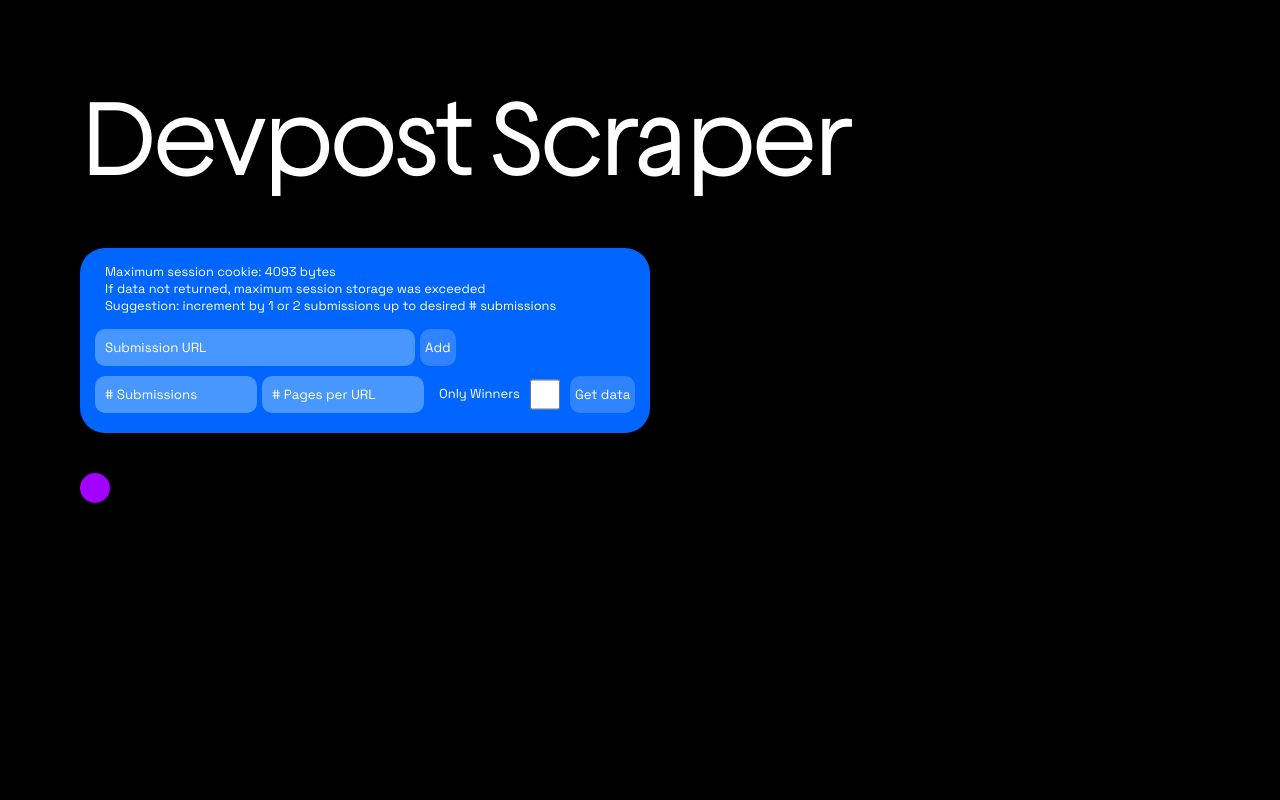
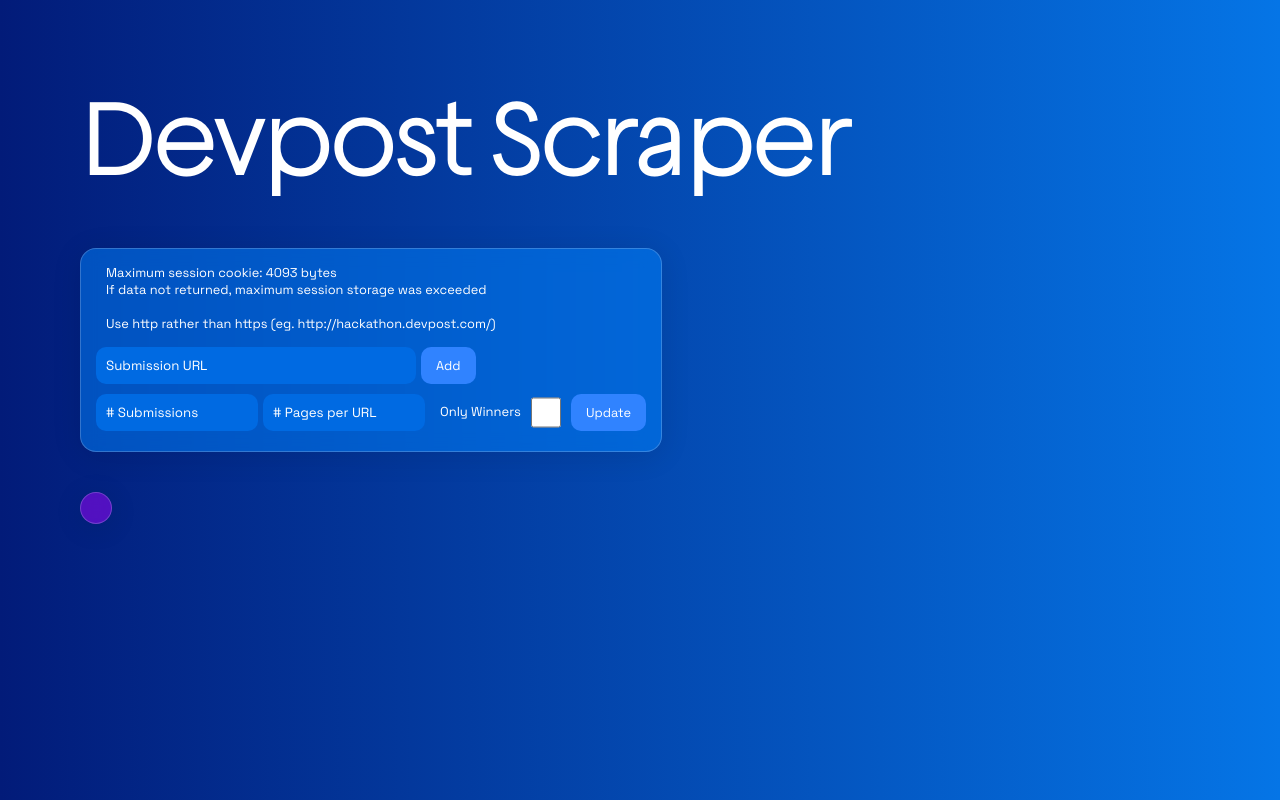
Before and after one commit to xegativ/devpost-scraper, a Flask app: page / in a window 1280 px wide. Run offline with Flask 3, Linux system fonts and the light colour scheme.

Commit message:
Added requirements.txt

```diff
--- /dev/null
+++ b/requirements.txt
@@ -0,0 +1,3 @@
+beautifulsoup4==4.11.1
+Flask==3.0.0
+spacy==3.7.1
--- a/static/styles/index.css
+++ b/static/styles/index.css
@@ -14,7 +14,17 @@
 }
 
 body {
-    background-color: black;
+    background: #0575e6; /* fallback for old browsers */
+    background: -webkit-linear-gradient(
+        to right,
+        #021b79,
+        #0575e6
+    ); /* Chrome 10-25, Safari 5.1-6 */
+    background: linear-gradient(
+        to right,
+        #021b79,
+        #0575e6
+    ); /* W3C, IE 10+/ Edge, Firefox 16+, Chrome 26+, Opera 12+, Safari 7+ */
 }
 
 h1 {
@@ -37,7 +47,7 @@ input {
     color: rgb(255, 255, 255);
     font-family: "Space Grotesk", sans-serif;
 
-    background-color: rgb(71, 151, 255);
+    background-color: rgb(0, 106, 226);
 }
 
 #warning {
@@ -96,18 +106,32 @@ label {
     margin-top: 50px;
     padding: 15px;
 
-    background-color: rgb(0, 102, 255);
+    /* background-color: rgb(0, 132, 255); */
 
-    border-radius: 25px;
+    /* border-radius: 25px; */
+
+    background: rgba(0, 132, 255, 0.5);
+    border-radius: 16px;
+    box-shadow: 0 4px 30px rgba(0, 0, 0, 0.1);
+    backdrop-filter: blur(9px);
+    -webkit-backdrop-filter: blur(9px);
+    border: 1px solid rgba(255, 255, 255, 0.2);
 }
 
 .stored-bg {
     /* margin-top: 50px; */
     padding: 15px;
 
-    background-color: rgb(162, 0, 255);
+    /* background-color: rgb(162, 0, 255); */
 
-    border-radius: 25px;
+    /* border-radius: 25px; */
+
+    background: rgba(162, 0, 255, 0.5);
+    border-radius: 16px;
+    box-shadow: 0 4px 30px rgba(0, 0, 0, 0.1);
+    backdrop-filter: blur(9px);
+    -webkit-backdrop-filter: blur(9px);
+    border: 1px solid rgba(255, 255, 255, 0.2);
 }
 
 #div-stored {
@@ -118,6 +142,22 @@ label {
 button {
     color: white;
     font-family: "Space Grotesk", sans-serif;
+
+    border-style: solid;
+    border-width: 0px;
+    border-radius: 10px;
+    border-color: white;
+
+    padding: 10px;
+
+    padding-left: 15px;
+    padding-right: 15px;
+
+    font-size: 0.8em;
+    color: white;
+    font-family: "Space Grotesk", sans-serif;
+
+    cursor: pointer;
 }
 
 #DontCheckWinner {
@@ -154,8 +194,8 @@ button {
     margin-top: 5px;
     margin-bottom: 5px;
 
-    padding-left: 5px;
-    padding-right: 5px;
+    padding-left: 15px;
+    padding-right: 15px;
 
     background-color: rgb(48, 131, 255);
 }
--- a/templates/index.html
+++ b/templates/index.html
@@ -20,9 +20,11 @@
                         <div id="warning">
                             Maximum session cookie: 4093 bytes <br />If data not
                             returned, maximum session storage was exceeded
+
                             <br />
-                            Suggestion: increment by 1 or 2 submissions up to
-                            desired # submissions
+                            <br />
+                            Use http rather than https (eg.
+                            http://hackathon.devpost.com/)
                         </div>
                         <div class="input-flex">
                             <input
@@ -69,7 +71,7 @@
                                 name="GETDATA"
                                 class="submit-button"
                             >
-                                Get data
+                                Update
                             </button>
                         </div>
                     </form>
@@ -128,7 +130,7 @@
                         {% endfor %}
                     </ul> -->
                         <div class="tag-wrap">
-                            {% for tool in submission[4] %}
+                            {% for tool in submission[3] %}
                             <div class="tag-div">
                                 <p>{{ tool }}</p>
                             </div>
```
Also changed, not shown: other parts of static/styles/index.css (+15 -15 lines), dps.py (+35 -33 lines), main.py (+42 -40 lines).
